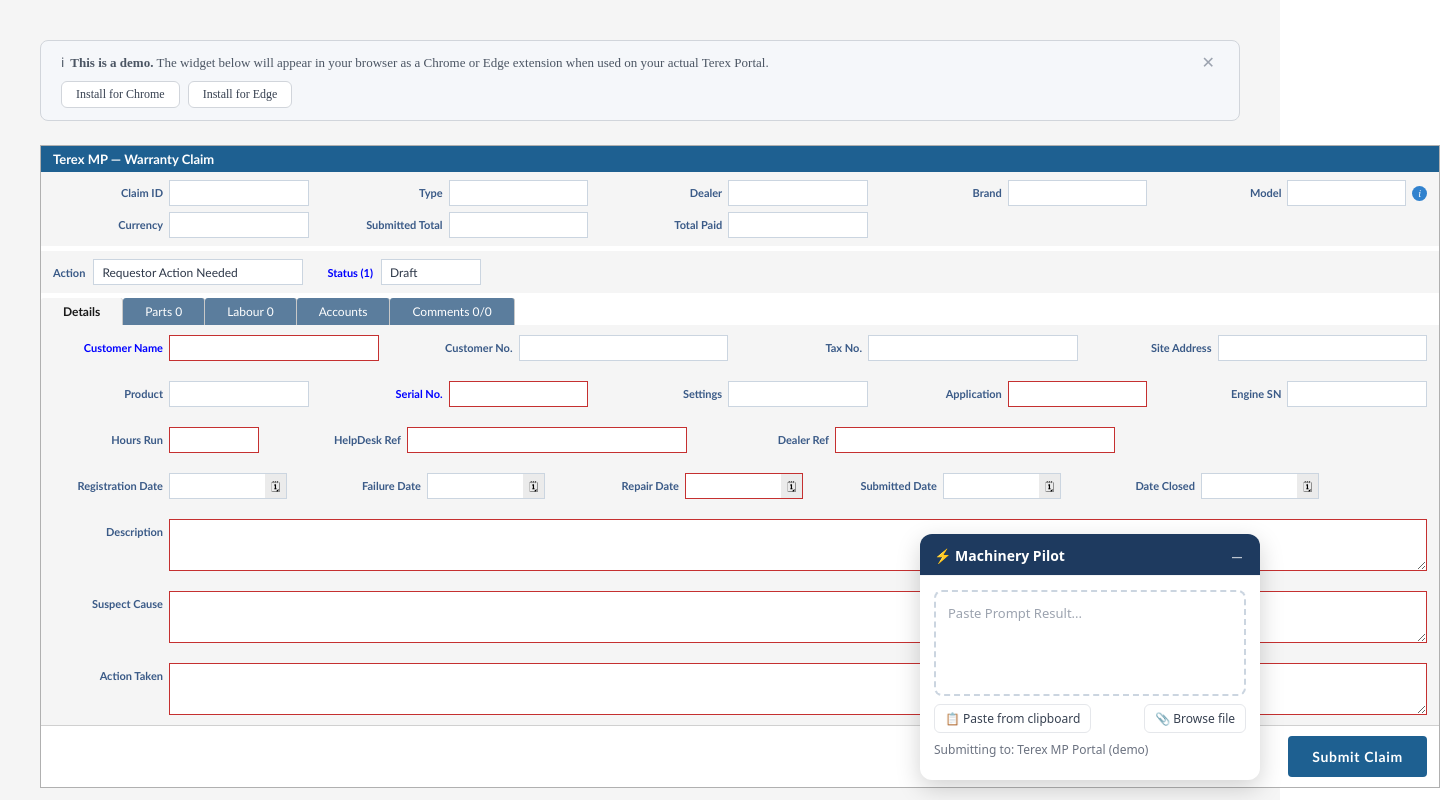
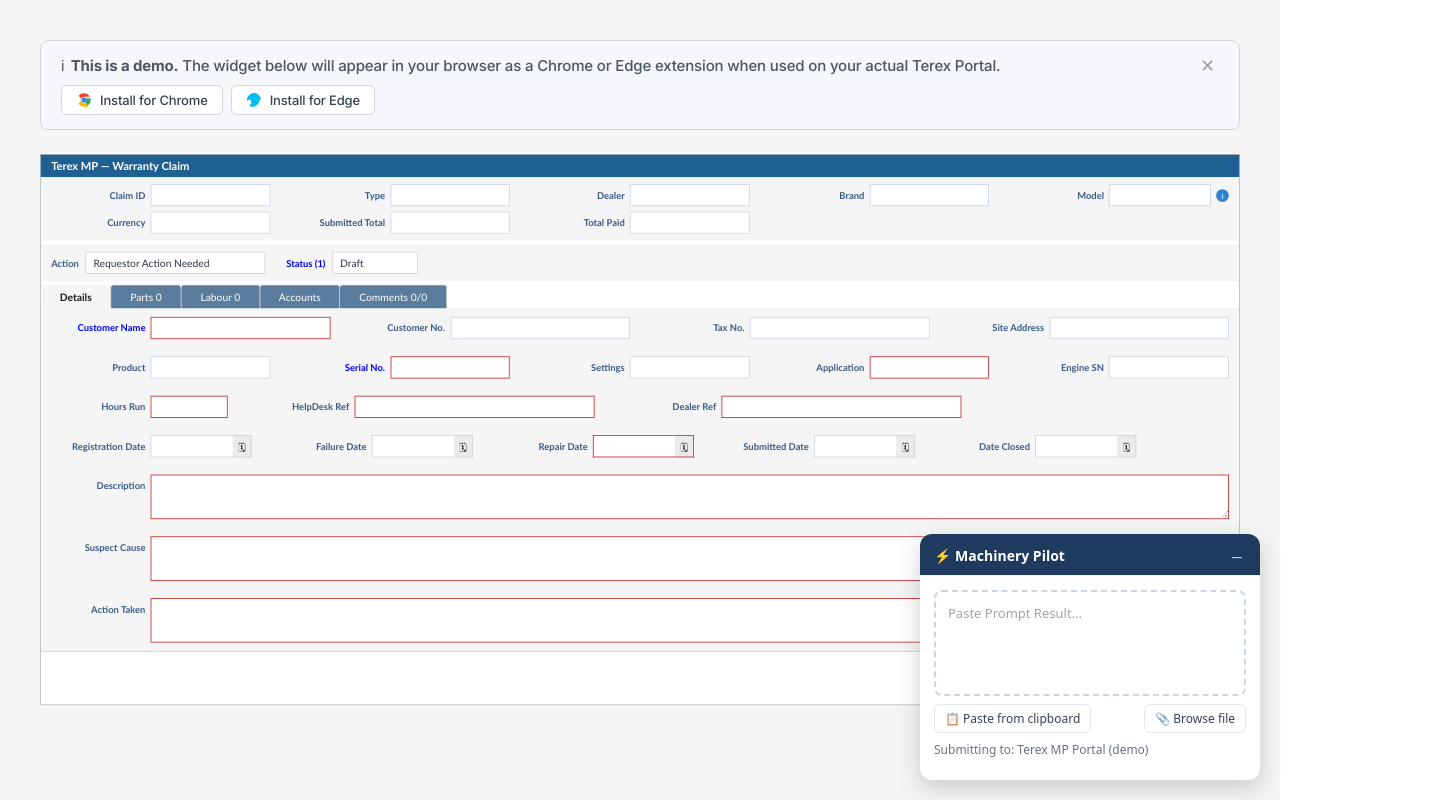
Before and after one commit to maxmachinery/machinery-pilot-v2, a React (Vite) app in the folder frontend/: page / in a window 1280 px wide. Shown: the top 800 px of the page, 1440 px wide, since content can reach past the window. Built offline with nearby package versions, Linux system fonts and the light colour scheme.

Commit message:
Polish demo: smaller portal scale, modern banner font, browser logos, tab title

```diff
--- a/frontend/index.html
+++ b/frontend/index.html
@@ -3,11 +3,11 @@
   <head>
     <meta charset="UTF-8" />
     <meta name="viewport" content="width=device-width, initial-scale=1.0" />
-    <title>Warranty Engine — Blue Group</title>
+    <title>Terex Portal Demo</title>
     <link rel="preconnect" href="https://fonts.googleapis.com" />
     <link rel="preconnect" href="https://fonts.gstatic.com" crossorigin />
     <link
-      href="https://fonts.googleapis.com/css2?family=Barlow+Condensed:wght@600;700&family=Barlow:wght@400;500;600&display=swap"
+      href="https://fonts.googleapis.com/css2?family=Barlow+Condensed:wght@600;700&family=Barlow:wght@400;500;600&family=Inter:wght@400;500;600;700&display=swap"
       rel="stylesheet"
     />
   </head>
--- a/frontend/src/App.jsx
+++ b/frontend/src/App.jsx
@@ -1,13 +1,54 @@
+import { useState, useEffect } from 'react'
 import TerexPortalMock from './TerexPortalMock.jsx'
 import Widget from './widget/Widget.jsx'
 import ExtensionDemoBanner from './ExtensionDemoBanner.jsx'
 
+const DESIGN_WIDTH = 1400   // native pixel width of the Terex portal mock
+const H_PADDING    = 80     // 40px each side from the outer wrapper
+
+function usePortalScale() {
+  const [scale, setScale] = useState(() =>
+    Math.min(1, (window.innerWidth - H_PADDING) / DESIGN_WIDTH)
+  )
+  useEffect(() => {
+    function update() {
+      setScale(Math.min(1, (window.innerWidth - H_PADDING) / DESIGN_WIDTH))
+    }
+    window.addEventListener('resize', update)
+    return () => window.removeEventListener('resize', update)
+  }, [])
+  return scale
+}
+
 export default function App() {
+  const scale = usePortalScale()
+
   return (
     <div style={{ minHeight: '100vh', background: '#f5f5f5', padding: '40px' }}>
       <ExtensionDemoBanner />
-      <TerexPortalMock />
+      {/* Scaling wrapper — shrinks portal to fit viewport, never enlarges */}
+      <div style={{
+        transformOrigin: 'top left',
+        transform: `scale(${scale})`,
+        width: DESIGN_WIDTH,
+        // Collapse the scaled element's layout footprint so it doesn't leave empty space
+        height: 0,
+      }}>
+        <TerexPortalMock />
+      </div>
+      {/* Spacer: reserves the visual height the scaled portal actually occupies */}
+      <PortalSpacer scale={scale} />
       <Widget />
     </div>
   )
 }
+
+// Measures the scaled portal's rendered height and reserves that space below
+function PortalSpacer({ scale }) {
+  const [height, setHeight] = useState(900)
+  useEffect(() => {
+    // Approximate: the Terex form is ~900px tall at design size
+    setHeight(Math.round(900 * scale))
+  }, [scale])
+  return <div style={{ height }} />
+}
--- a/frontend/src/ExtensionDemoBanner.jsx
+++ b/frontend/src/ExtensionDemoBanner.jsx
@@ -1,6 +1,44 @@
 import { useState, useEffect } from 'react'
 
 const DISMISS_KEY = 'mp_demo_banner_dismissed'
+const BANNER_FONT = "'Inter', system-ui, -apple-system, 'Segoe UI', sans-serif"
+
+function ChromeLogo() {
+  return (
+    <svg width="16" height="16" viewBox="0 0 48 48" xmlns="http://www.w3.org/2000/svg" style={{ flexShrink: 0 }}>
+      <circle cx="24" cy="24" r="20" fill="#fff"/>
+      <path d="M24 4a20 20 0 0 1 17.32 10H24a10 10 0 0 0-9.06 5.78L7.86 11.4A20 20 0 0 1 24 4z" fill="#ea4335"/>
+      <path d="M44 24a20 20 0 0 1-9.66 17.13l-7.08-12.27A10 10 0 0 0 32 24a10 10 0 0 0-1.32-5h13.05A20 20 0 0 1 44 24z" fill="#34a853"/>
+      <path d="M24 44a20 20 0 0 1-16.14-8.13L14.94 23.6A10 10 0 0 0 24 34a10 10 0 0 0 5.66-1.74L36.66 44.5A20 20 0 0 1 24 44z" fill="#fbbc04"/>
+      <circle cx="24" cy="24" r="8" fill="#4285f4"/>
+    </svg>
+  )
+}
+
+function EdgeLogo() {
+  return (
+    <svg width="16" height="16" viewBox="0 0 48 48" xmlns="http://www.w3.org/2000/svg" style={{ flexShrink: 0 }}>
+      <path d="M44 24c0-11.05-8.95-20-20-20S4 12.95 4 24c0 1.4.14 2.77.42 4.1C7.6 21.07 14.85 16 23.5 16c5.6 0 10.6 2.13 14.42 5.6C39.31 19.4 39.5 17.13 39.5 17.13c0-1.5-.5-2.5-.5-2.5C40.95 17.5 44 20.5 44 24z" fill="#0078d4"/>
+      <path d="M40 24c0 11.05-8.95 20-20 20-3.7 0-7.16-1-10.13-2.74C12.5 39 16 35.7 16 31c0-5-4-9-9-9-1.4 0-2.74.32-3.94.9C4.65 13.1 13.5 4 24 4c11.05 0 20 8.95 20 20z" fill="#00bcf2"/>
+    </svg>
+  )
+}
+
+const installBtnStyle = {
+  display: 'inline-flex',
+  alignItems: 'center',
+  gap: 8,
+  padding: '6px 14px',
+  border: '1px solid #d1d5db',
+  borderRadius: 6,
+  fontSize: 13,
+  fontFamily: BANNER_FONT,
+  fontWeight: 500,
+  color: '#374151',
+  textDecoration: 'none',
+  background: '#ffffff',
+  cursor: 'pointer',
+}
 
 export default function ExtensionDemoBanner() {
   const [visible, setVisible] = useState(false)
@@ -27,9 +65,12 @@ export default function ExtensionDemoBanner() {
       background: '#f5f7fa',
       border: '1px solid #d1d5db',
       borderRadius: 8,
-      padding: '12px 20px',
+      padding: '14px 20px',
       marginBottom: 24,
-      fontSize: 13,
+      fontSize: 15,
+      fontFamily: BANNER_FONT,
+      fontWeight: 500,
+      letterSpacing: '-0.01em',
       color: '#4b5563',
       display: 'flex',
       alignItems: 'flex-start',
@@ -40,34 +81,12 @@ export default function ExtensionDemoBanner() {
         <span style={{ marginRight: 6 }}>ℹ</span>
         <strong>This is a demo.</strong> The widget below will appear in your browser as a Chrome or Edge extension when used on your actual Terex Portal.
         <div style={{ marginTop: 10, display: 'flex', gap: 8, flexWrap: 'wrap' }}>
-          <a
-            href="#"
-            onClick={handleInstallClick}
-            style={{
-              display: 'inline-block',
-              padding: '5px 14px',
-              border: '1px solid #d1d5db',
-              borderRadius: 6,
-              fontSize: 12,
-              color: '#374151',
-              textDecoration: 'none',
-              background: '#ffffff',
-            }}
-          >Install for Chrome</a>
-          <a
-            href="#"
-            onClick={handleInstallClick}
-            style={{
-              display: 'inline-block',
-              padding: '5px 14px',
-              border: '1px solid #d1d5db',
-              borderRadius: 6,
-              fontSize: 12,
-              color: '#374151',
-              textDecoration: 'none',
-              background: '#ffffff',
-            }}
-          >Install for Edge</a>
+          <a href="#" onClick={handleInstallClick} style={installBtnStyle}>
+            <ChromeLogo /> Install for Chrome
+          </a>
+          <a href="#" onClick={handleInstallClick} style={installBtnStyle}>
+            <EdgeLogo /> Install for Edge
+          </a>
         </div>
       </div>
       <button
@@ -77,7 +96,8 @@ export default function ExtensionDemoBanner() {
           border: 'none',
           cursor: 'pointer',
           color: '#9ca3af',
-          fontSize: 16,
+          fontSize: 18,
+          fontFamily: BANNER_FONT,
           lineHeight: 1,
           padding: '2px 4px',
           flexShrink: 0,
```
